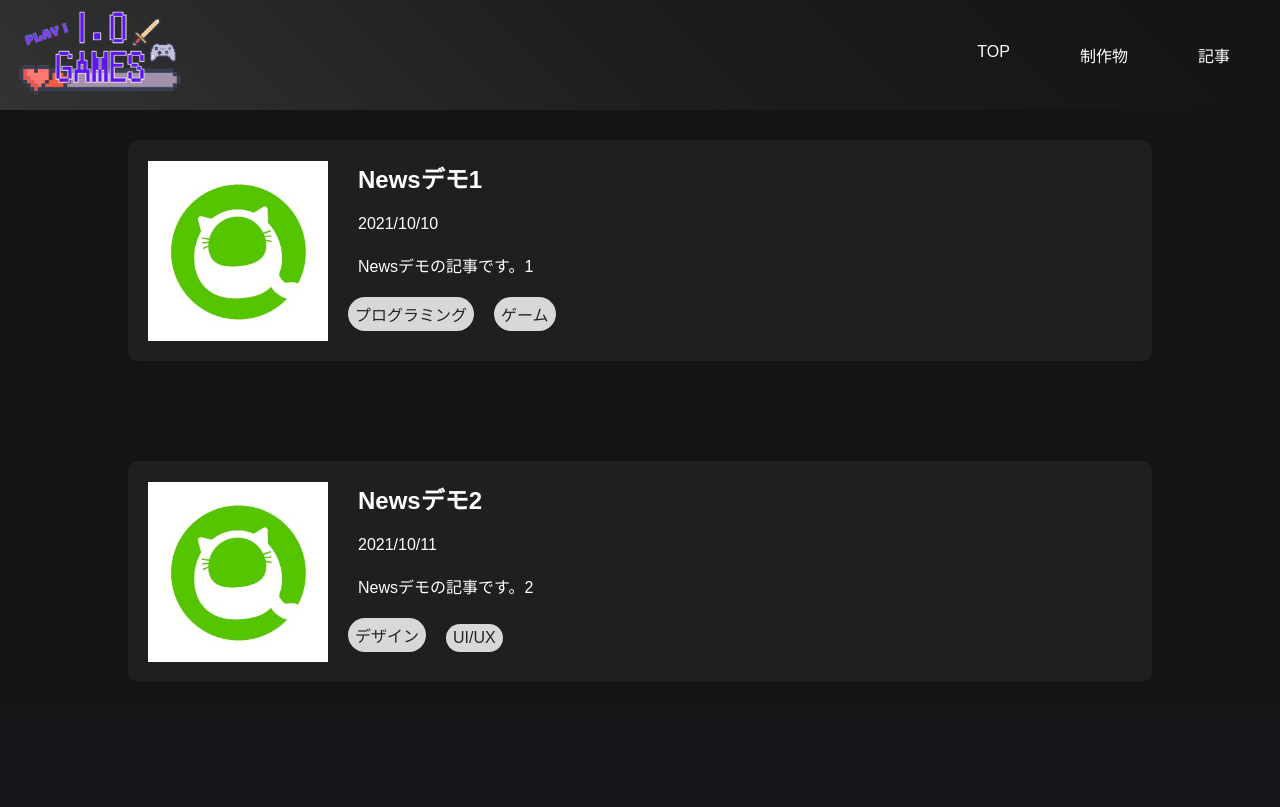
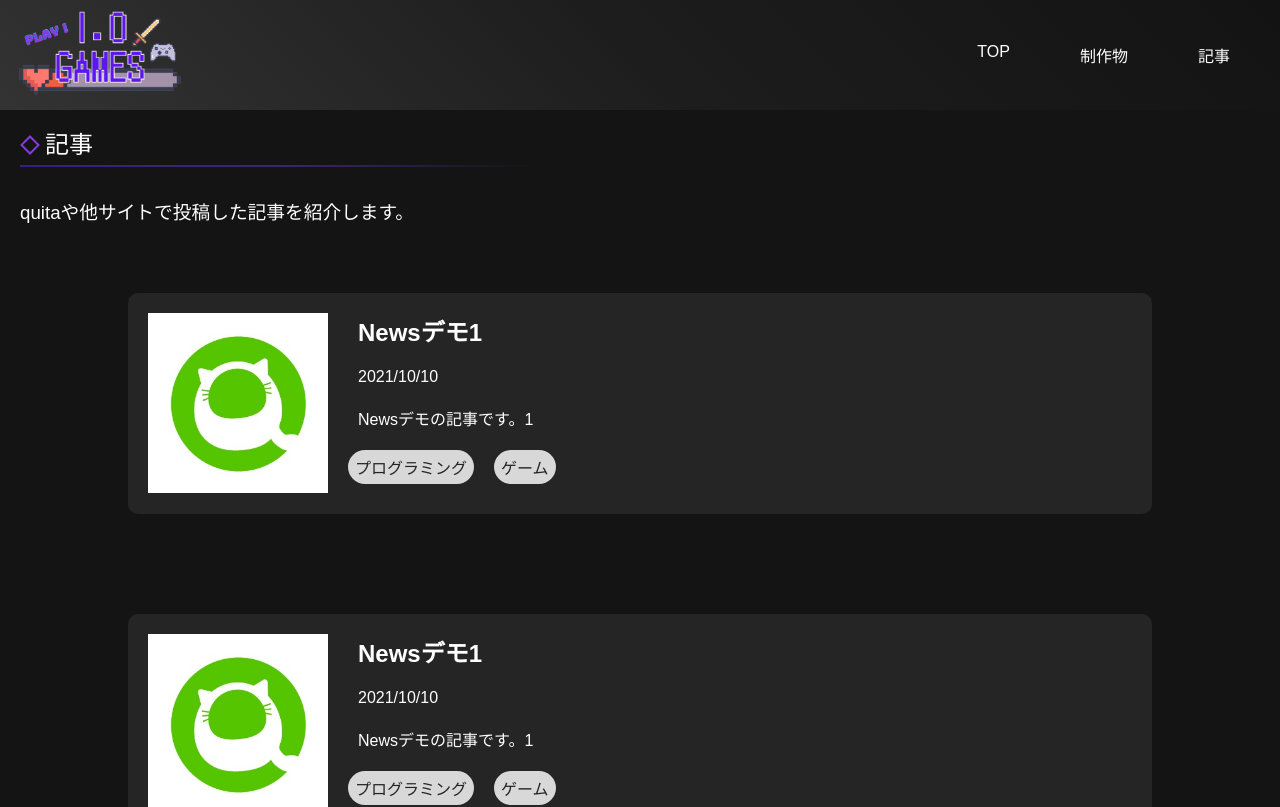
Before and after one commit to ooguroiori/daikokunsite, a React (Create React App) app: page /Article in a window 1280 px wide. Shown: the top 807 px of the page. Built offline with nearby package versions, Linux system fonts and the light colour scheme; a web font is replaced by a local one.

Commit message:
feat: newsページの作成

```diff
--- a/src/assets/data/news.json
+++ b/src/assets/data/news.json
@@ -1,4 +1,39 @@
 [
+    {
+        "title": "Newsデモ1",
+        "date": "2021/10/10",
+        "content": "Newsデモの記事です。1",
+        "img": "./img/news/quita.jpg",
+        "tags": ["プログラミング", "ゲーム"]
+    },
+    {
+        "title": "Newsデモ1",
+        "date": "2021/10/10",
+        "content": "Newsデモの記事です。1",
+        "img": "./img/news/quita.jpg",
+        "tags": ["プログラミング", "ゲーム"]
+    },
+    {
+        "title": "Newsデモ1",
+        "date": "2021/10/10",
+        "content": "Newsデモの記事です。1",
+        "img": "./img/news/quita.jpg",
+        "tags": ["プログラミング", "ゲーム"]
+    },
+    {
+        "title": "Newsデモ1",
+        "date": "2021/10/10",
+        "content": "Newsデモの記事です。1",
+        "img": "./img/news/quita.jpg",
+        "tags": ["プログラミング", "ゲーム"]
+    },
+    {
+        "title": "Newsデモ1",
+        "date": "2021/10/10",
+        "content": "Newsデモの記事です。1",
+        "img": "./img/news/quita.jpg",
+        "tags": ["プログラミング", "ゲーム"]
+    },
     {
         "title": "Newsデモ1",
         "date": "2021/10/10",
--- a/src/tsx/styles/Card.scss
+++ b/src/tsx/styles/Card.scss
@@ -71,9 +71,9 @@
     flex-shrink: 0; /* 要素が縮まないようにする */
 }
 
-.card-wrap:hover{
-transform: scale(1.1);
-}
+// .card-wrap:hover{
+// transform: scale(1.1);
+// }
 
 .card-header{
     height: 200px;
--- a/src/tsx/styles/Newsblock.scss
+++ b/src/tsx/styles/Newsblock.scss
@@ -10,7 +10,20 @@
     margin: 50px;
     padding: 10px 20px;
     border-radius: 10px;
-    background-color: #2929298c;
+    background-color: #252525;
+    opacity: 0; /* 初期状態は非表示 */
+    transform: translateY(30px); /* 少し下から始める */
+    transition: opacity 0.6s ease-out, transform 0.6s ease-out;
+
+    &.visible {
+        opacity: 1;
+        transform: translateY(0); /* フェードインアニメーション */
+    }
+
+    &:hover {
+        transform: scale(1.1); /* hover時の拡大 */
+        transition: transform 0.3s ease-in-out; /* 滑らかな拡大 */
+    }
 }
 
 .newscard img {
--- a/src/tsx/views/components/block/Newsblock.jsx
+++ b/src/tsx/views/components/block/Newsblock.jsx
@@ -1,15 +1,45 @@
-import React from 'react';
+import React, { useEffect, useRef } from 'react';
 import "../../../styles/Newsblock.scss";
 import Tag from "../atoms/Tag.jsx";
 import json from "../../../../assets/data/news.json";
 
 const Newsblock = (props) => {
+
     const newsData = json;
+
+    const itemsRef = useRef([]);
+
+    useEffect(() => {
+        const handleScroll = () => {
+            const scrollPos = window.scrollY;
+            const windowHeight = window.innerHeight;
+            const offset = 100;
+
+            itemsRef.current.forEach(item => {
+                if (item) {
+                    const itemTop = item.getBoundingClientRect().top + scrollPos;
+                    if (scrollPos > itemTop - windowHeight + offset) {
+                        item.classList.add('visible');
+                    }
+                }
+            });
+        };
+
+        // 初回レンダリング時にスクロール処理を実行
+        handleScroll();
+        window.addEventListener('scroll', handleScroll);
+
+        return () => {
+            window.removeEventListener('scroll', handleScroll);
+        };
+    }, []);
+
     return (
         <div className='newsdiv'>
             {/* JSONデータを基にループ */}
             {newsData.map((newsItem, index) => (
-                <div className="newscard" key={index}>
+                <div key={index} className={`newscard item-${index + 1}`}
+                        ref={el => itemsRef.current[index] = el}>
                     <img src={newsItem.img} alt={newsItem.title} />
                     <div className="newsdetail">
                         <h2>{newsItem.title}</h2>
--- a/src/tsx/views/pages/Article.jsx
+++ b/src/tsx/views/pages/Article.jsx
@@ -1,11 +1,14 @@
 import React from 'react'
 import { Header } from '../components/block/Header';
 import { Newsblock } from '../components/block/Newsblock';
+import "../../styles/Heading.scss";
 
 export const Article = () => {
     return (
     <div>
         <Header />
+        <h2 class="heading">記事</h2>
+        <h3 className='subtxt'>quitaや他サイトで投稿した記事を紹介します。</h3>
         <Newsblock />
     </div>
     );
```
